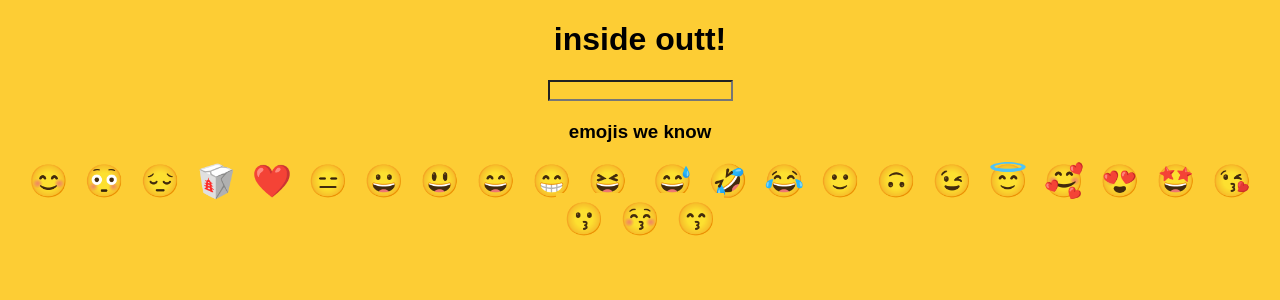
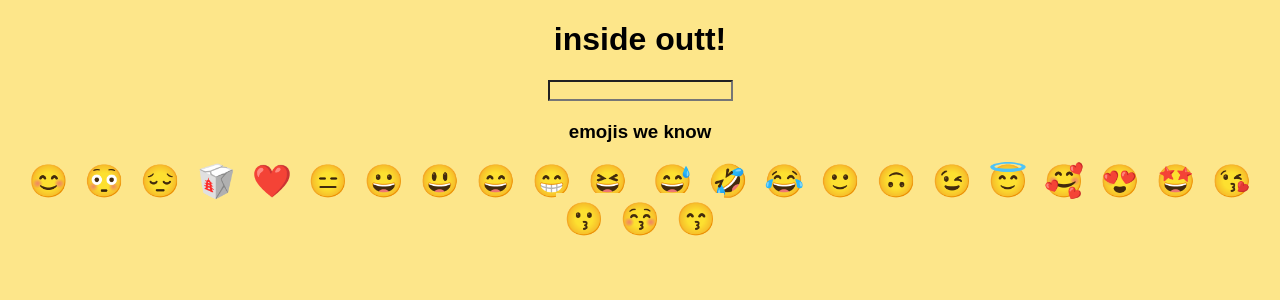
Before and after one commit to devang-stack/Emojipedia, a React (Create React App) app: page / in a window 1280 px wide. Shown: the top 300 px of the page. Built offline with nearby package versions, Linux system fonts and the light colour scheme.

Commit message:
color again changed

```diff
--- a/src/styles.css
+++ b/src/styles.css
@@ -1,5 +1,5 @@
 :root {
-  --primary-color: #fdcd34;
+  --primary-color: #fde68a;
 }
 
 .App {
@@ -8,5 +8,5 @@
 }
 
 * {
-  background-color: #fdcd34;
+  background-color: #fde68a;
 }
```
